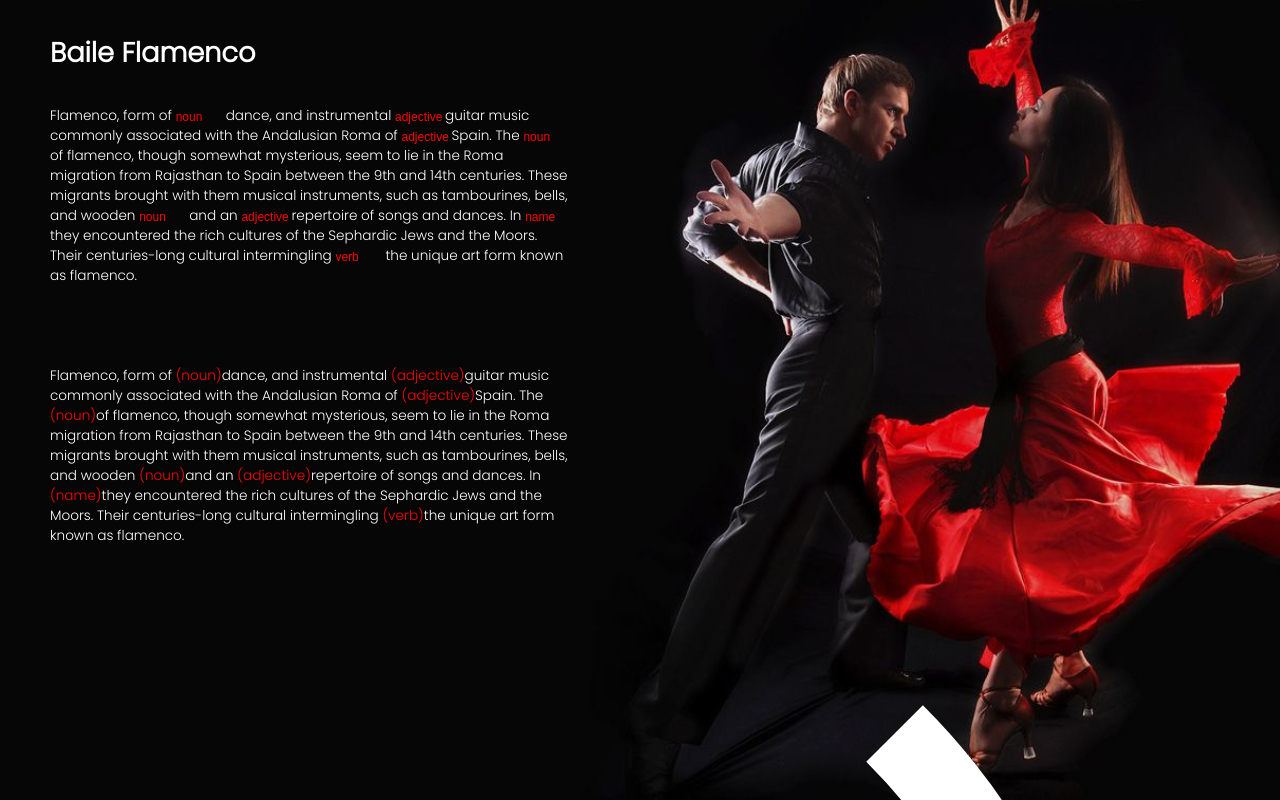
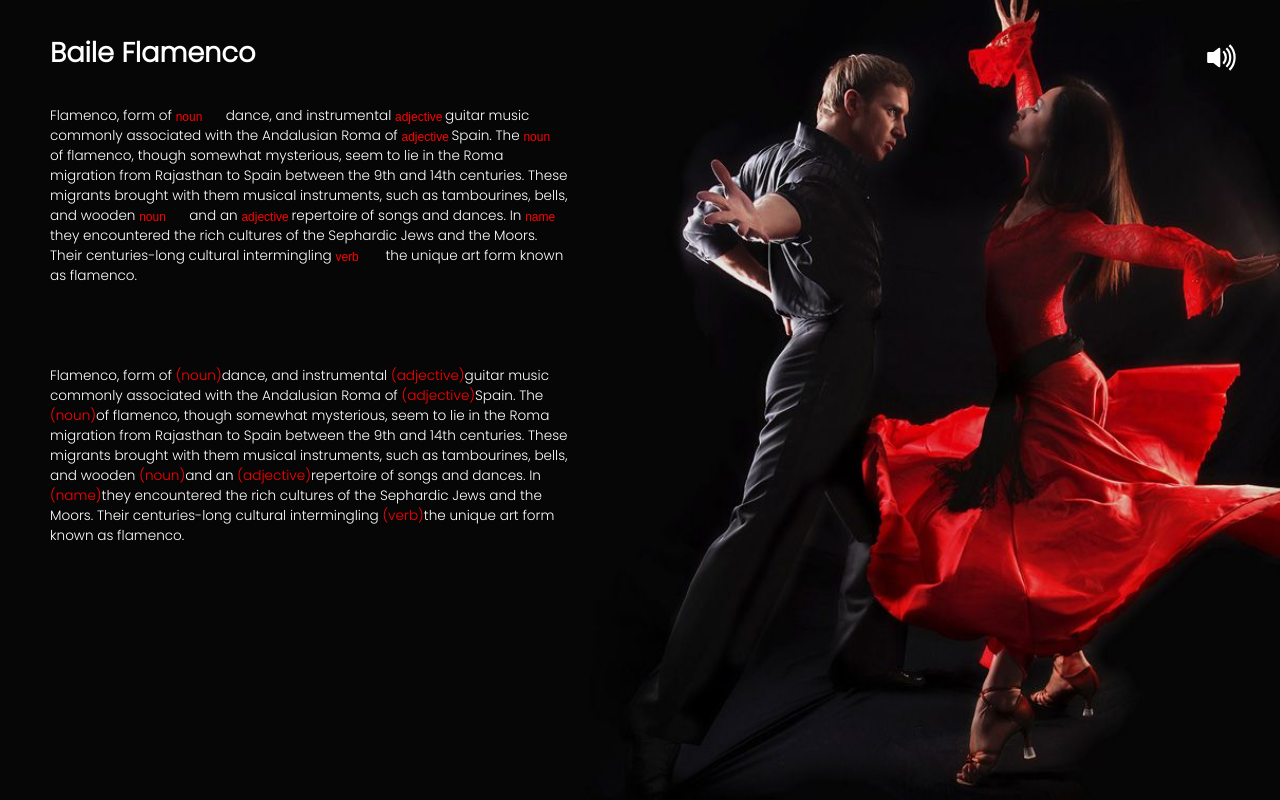
Before and after one commit to ARS-coding/madlibs, a plain HTML site: page index.html in a window 1280 px wide. Shown: the top 800 px of the page. Drawn offline with Linux system fonts and the light colour scheme.

Commit message:
Add styles for the speaker svg

```diff
--- a/style.css
+++ b/style.css
@@ -78,7 +78,15 @@ header h1 {
 
 .madLibsPreview input[type="text"]:focus {
   outline: none;
-  border: none; /*değiştirebiliriz*/
+  border: none;
+}
+
+#speaker-icon-div {
+  position: absolute;
+  top: 40px;
+  right: 40px;
+  width: 35px;
+  height: 35px;
 }
 
 @media (min-width: 1450px) {
```
